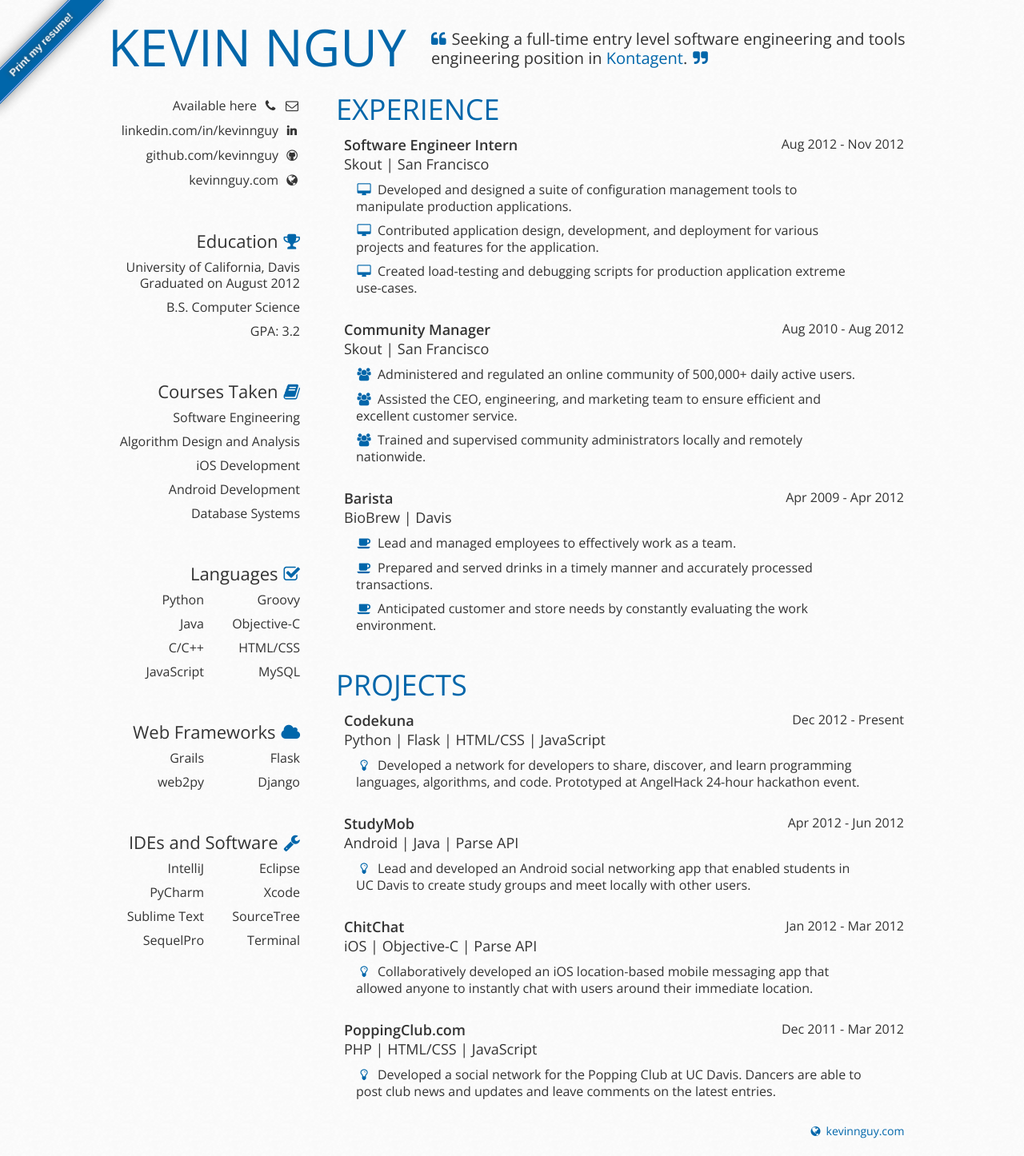
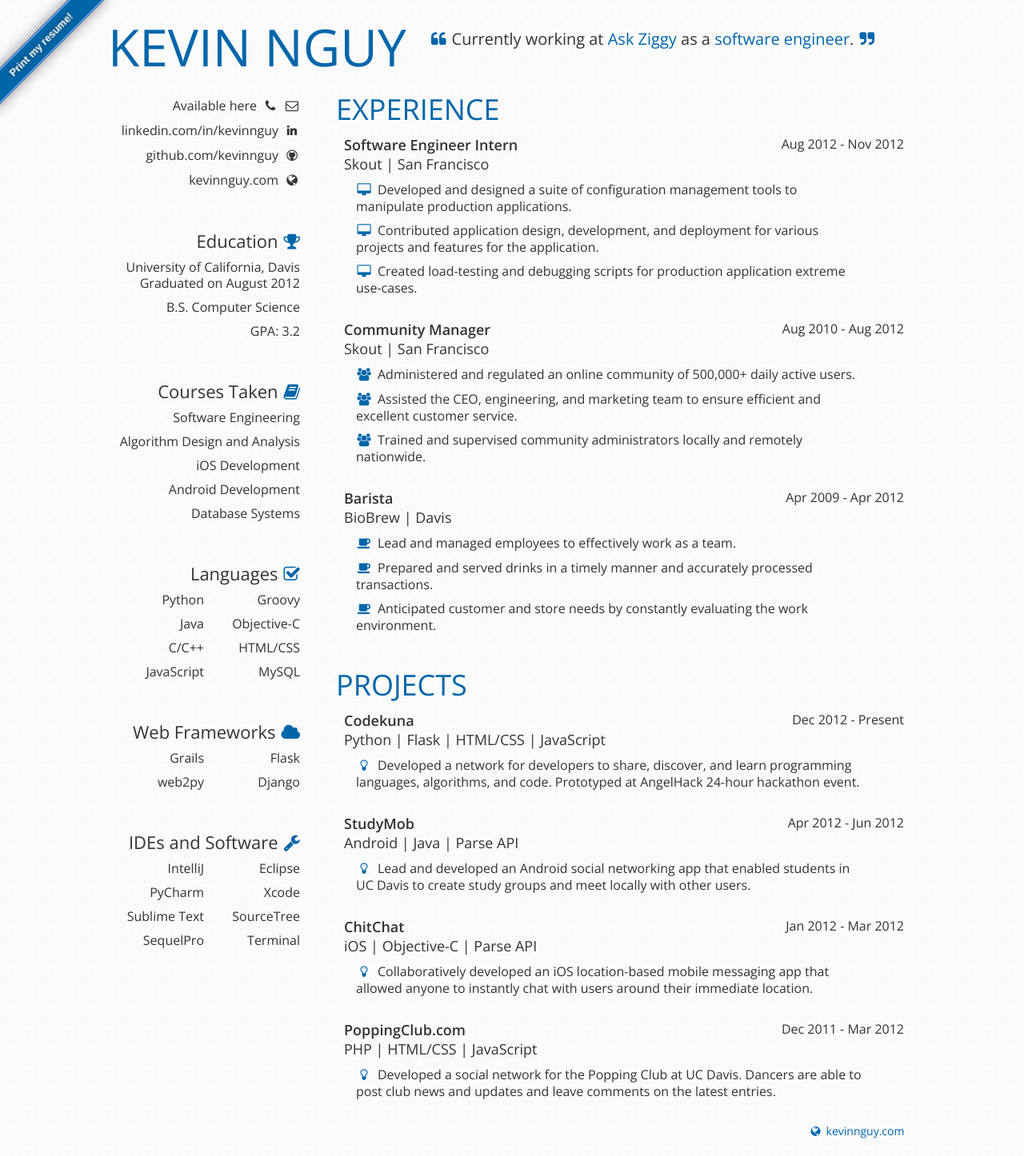
Before and after one commit to kevinnguy/kevinnguy.github.com, a Jekyll site: the page index.html, which Jekyll copies as it is, in a window 1280 px wide. Shown: the whole page at 80% size. Built offline with Jekyll 4.4.1, drawn with Linux system fonts in a browser that asks for light colours.

Commit message:
revised resume

```diff
--- a/index.html
+++ b/index.html
@@ -41,7 +41,7 @@
         <a href='http://kevinnguy.com' target="_blank">Kevin Nguy</a>
       </div>
       <div id="objective">
-        <p><a class="icon-quote-left description"></a>Seeking a full-time entry level software engineering and tools engineering position in <a>Kontagent</a>.<a class="icon-quote-right icon"></a></p>
+        <p><a class="icon-quote-left description"></a>Currently working at <a href="http://ask-ziggy.com" target="_blank">Ask Ziggy</a> as a <a>software engineer</a>.<a class="icon-quote-right icon"></a></p>
       </div>
     </div>
 
```
Also changed, not shown: 4 other files.
